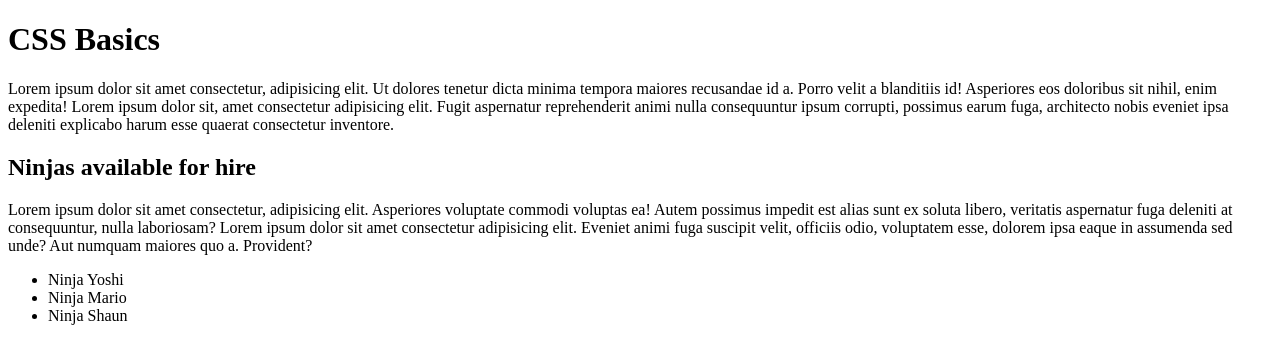
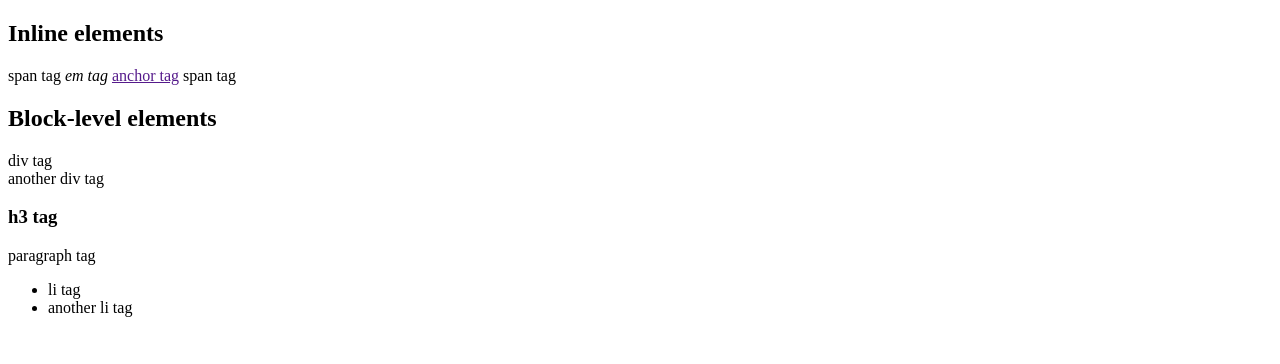
Before and after one commit to suddicus/road-to-responsive-frontend-greatness, a plain HTML site: page css/index.html in a window 1280 px wide. Drawn offline with Linux system fonts and the light colour scheme.

Commit message:
Inline and block-level elements

```diff
--- a/css/about.html
+++ b/css/about.html
@@ -1,6 +1,7 @@
 <!DOCTYPE html>
 <html>
     <head>
+        <link rel="stylesheet" href="styles.css">
         <title>CSS Basics</title>
     </head>
     <body>
--- a/css/index.html
+++ b/css/index.html
@@ -1,11 +1,29 @@
 <!DOCTYPE html>
 <html>
     <head>
+        <link rel="stylesheet" href="styles.css">
         <title>CSS Basics</title>
     </head>
     <body>
 
-        <h1>CSS Basics</h1>
+        <h2>Inline elements</h2>
+
+        <span>span tag</span>
+        <em>em tag</em>
+        <a href="">anchor tag</a>
+        <span>span tag</span>
+
+        <h2>Block-level elements</h2>
+        <div>div tag</div>
+        <div>another div tag</div>
+        <h3>h3 tag</h3>
+        <p>paragraph tag</p>
+        <ul>
+            <li>li tag</li>
+            <li>another li tag</li>
+        </ul>
+
+        <!-- <h1>CSS Basics</h1>
 
         <p>Lorem ipsum dolor sit amet consectetur, adipisicing elit. Ut dolores tenetur dicta minima tempora maiores recusandae id a. Porro velit a blanditiis id! Asperiores eos doloribus sit nihil, enim expedita! Lorem ipsum dolor sit, amet consectetur adipisicing elit. Fugit aspernatur reprehenderit animi nulla consequuntur ipsum corrupti, possimus earum fuga, architecto nobis eveniet ipsa deleniti explicabo harum esse quaerat consectetur inventore.</p>
 
@@ -17,6 +35,6 @@
                 <li>Ninja Mario</li>
                 <li>Ninja Shaun</li>
             </ul>
-        </div>
+        </div> -->
     </body>
 </html>
--- a/css/styles.css
+++ b/css/styles.css
@@ -1,6 +1,31 @@
-h1 {
+
+
+/* h1 {
     color: orange;
+    background-color: slategray;
+    font-size: 20px;
+    text-decoration: underline;
+    font-family: Arial;
+    text-align: center;
 }
 p {
     color: slategray;
+    text-align: right;
+    line-height: 30px;
+    letter-spacing: 3px;
+    column-count: 3;
+    column-gap: 60px;
 }
+ul {
+    /* border-width: 4px;
+    border-style: solid;
+    border-color: crimson; */
+    /* border: 4px solid crimson; */
+    /* border-bottom: 4px dotted crimson;
+    border-left: 8px dashed #25bb2d;
+}
+li {
+    list-style-type: none;
+    /* text-shadow: 2px 2px lightgray; */
+    text-shadow: 2px 2px #E9E9E9;
+} */ */
```
